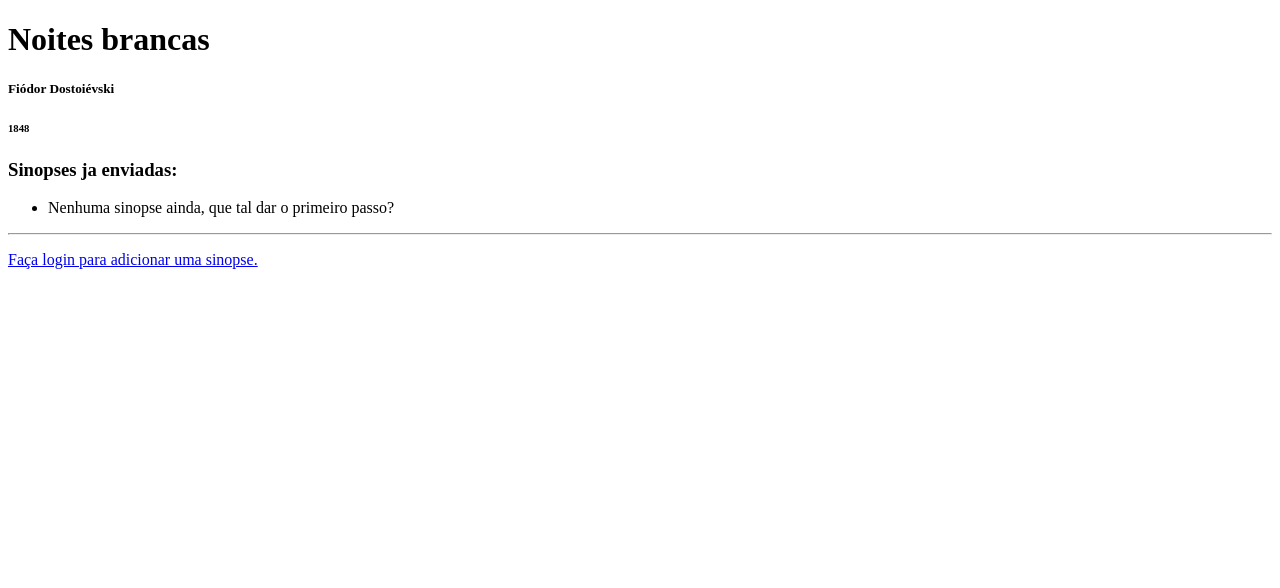
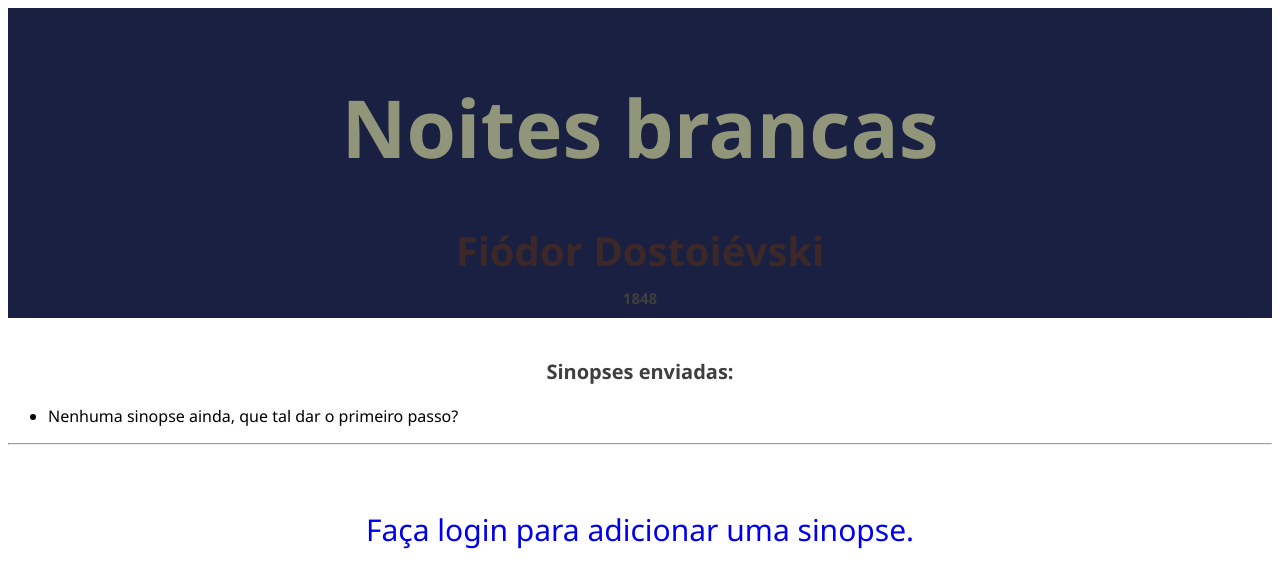
Before and after one commit to jocov23/catalogo-livros, a Django app: page /livros/detalhes_livro/1/ in a window 1280 px wide. Shown: the top 588 px of the page. Run offline with Django 5.2, Linux system fonts and the light colour scheme; data comes from the database, SQL or seed files in the repository; data that the repository does not hold is empty.

Commit message:
added style to details page

```diff
--- a/app/livros/static/styleLivro.css
+++ b/app/livros/static/styleLivro.css
@@ -126,3 +126,109 @@
         background-color: darkblue;
     }
 }
+.Detalhes{
+    *{
+        font-family:'Segoe UI', Tahoma, Geneva, Verdana, sans-serif;
+
+
+
+
+
+
+    }
+    .Dados{
+        background-color: #1a2041;
+        height: 290px;
+        padding: 10px;
+        h1{
+            font-family:'Segoe UI', Tahoma, Geneva, Verdana, sans-serif;
+            justify-content: center;
+            align-items:center;
+            display: flex;
+            font-size: 80px;
+            color: #91957a;
+            margin-bottom: 10px;
+        }
+        h5{
+            font-family:'Segoe UI', Tahoma, Geneva, Verdana, sans-serif;
+            justify-content: center;
+            align-items:center;
+            display: flex;
+            font-size: 40px;
+            color: #3c2828;
+            margin-bottom: 10px;
+            margin-top: 10px;
+        }
+        h6{
+            font-family:'Segoe UI', Tahoma, Geneva, Verdana, sans-serif;
+            justify-content: center;
+            align-items:center;
+            display: flex;
+            font-size: 15px;
+            color: #3f3f3f;
+            margin-bottom: 10px;
+            margin-top: 5px;
+        }
+
+    }
+
+    h3{
+    font-family:'Segoe UI', Tahoma, Geneva, Verdana, sans-serif;
+    justify-content: center;
+    align-items:center;
+    display: flex;
+    font-size: 20px;
+    color: #3f3f3f;
+    margin-top: 40px;
+    }
+    h4{
+        font-size: 20px;
+        margin-bottom: 10px;
+    }
+    h6{
+    font-family:'Segoe UI', Tahoma, Geneva, Verdana, sans-serif;
+    justify-content: center;
+    align-items:center;
+    display: flex;
+    font-size: 15px;
+    color: #3f3f3f;
+    }
+    a{
+    font-family:'Segoe UI', Tahoma, Geneva, Verdana, sans-serif;
+    position: sticky;
+    top: 0;
+    text-align: center;
+    display: block;
+    margin-top: 20px;
+    font-size: 30px;
+    text-decoration: none;
+    }
+    form{
+
+
+        border-radius: 10px;
+        padding:5px 10px;
+        color: #d1d1bf;
+
+        textarea{
+            display: block;
+            height: 200px;
+
+        }
+    }
+    button{
+        background-color: #1a2041;
+        color:#fff;
+        padding: 10px 15px;
+        border:none;
+        border-radius: 8px;
+        cursor:pointer;
+        font-size: 16px;
+        margin-bottom: 10px;
+        margin-top: 5px;
+    }
+    button:hover{
+        background-color: darkblue;
+    }
+
+}
--- a/app/livros/templates/livros/detalhes.html
+++ b/app/livros/templates/livros/detalhes.html
@@ -1,33 +1,39 @@
+{% load static %}
 <!DOCTYPE html>
 <html lang="pt-BR">
 <head>
     <meta charset="UTF-8">
+    <link rel="stylesheet" href="{% static 'styleLivro.css' %}">
     <title>Detalhes do livro</title>
 </head>
 <body>
-    <h1>{{ livro.titulo }}</h1>
+    <div class="Detalhes">
+        <div class="Dados">
+        <h1>{{ livro.titulo }}</h1><br>
         <h5>{{ livro.autor }}</h5>
-    <h6>{{ livro.ano_publicacao }}</h6>
+        <h6>{{ livro.ano_publicacao }}</h6><br>
+        </div>
 
-    <h3>Sinopses ja enviadas:</h3>
+        <h3>Sinopses enviadas:</h3>
         <ul>
             {% for sinopse in sinopses%}
-            <li>{{ sinopse.conteudo }} <small>(Por {{ sinopse.autor.username }} em {{ sinopse.criado_em|date:"d/m/Y H:i" }})</small></li>
+                <li>{{ sinopse.conteudo }} <small>(Por {{ sinopse.autor.username }} em {{ sinopse.criado_em|date:"d/m/Y H:i" }})</small></li><br><br>
             {% empty %}
                 <li>Nenhuma sinopse ainda, que tal dar o primeiro passo?</li>
             {% endfor %}
         </ul>
 
-    <hr>
+        <hr><br><br>
         {% if user.is_authenticated %}
-    <h3>Adicione uma sinopse:</h3>
+        <h4>Adicione uma sinopse:</h3>
         <form method="POST">
             {% csrf_token %}
-        <textarea name="conteudo" rows="5" cols="60" placeholder="Escreva sua sinopse aqui"></textarea>
+            <textarea name="conteudo"  cols="150" placeholder="Escreva sua sinopse aqui"></textarea>
             <button type="submit">Enviar</button>
         </form>
         {% else %}
         <p><a href="{% url 'login' %}">Faça login para adicionar uma sinopse.</a></p>
         {% endif %}
+    </div>
 </body>
 </html>
--- a/plans.txt
+++ b/plans.txt
@@ -12,3 +12,4 @@
 9.Admin login and special perms
 10.Fix 'cadastrar novo livro' link position(finished)
 11.User authentication to modify book data (finished)
+12:dark mode
```
Lines whose indentation alone changed are shown as unchanged.
